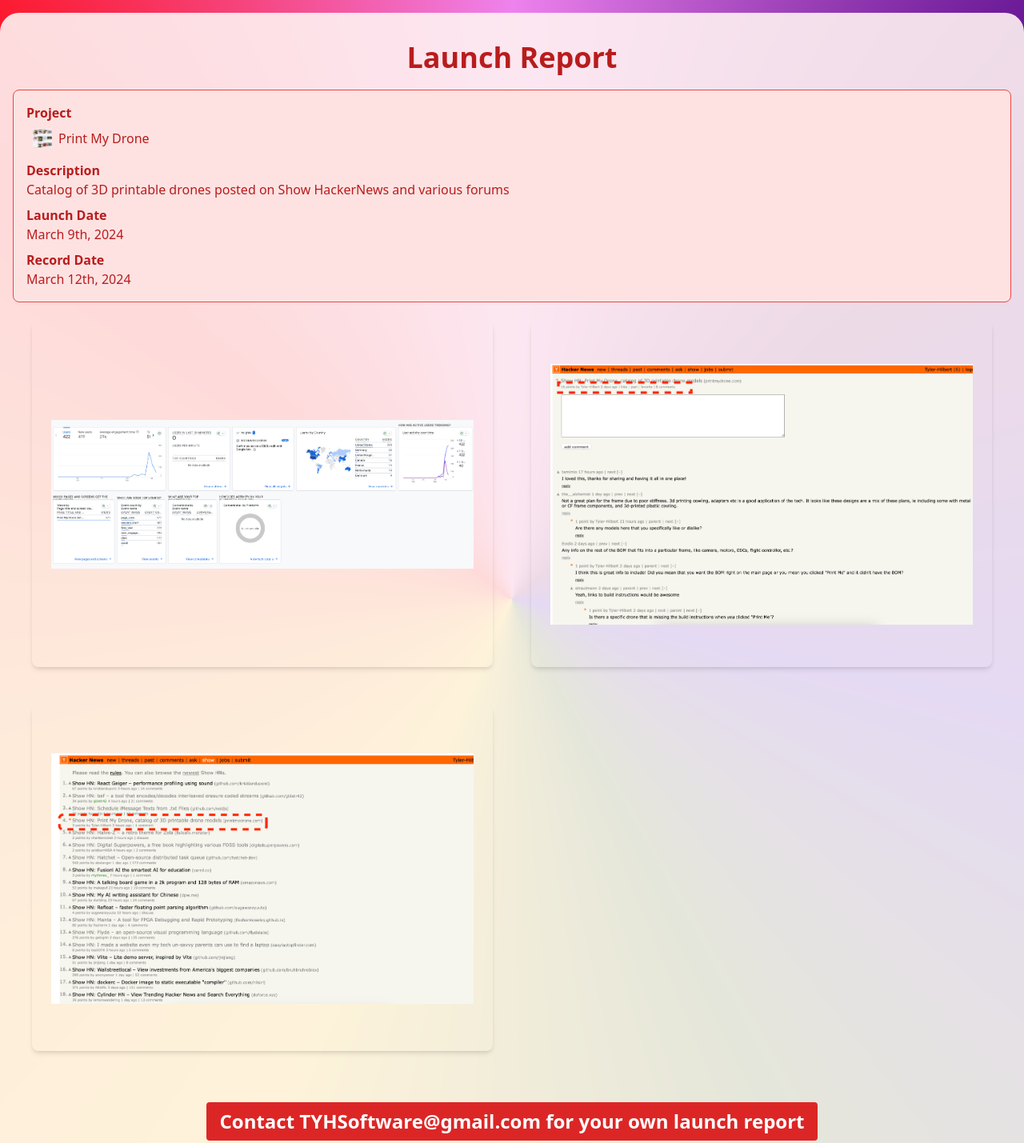
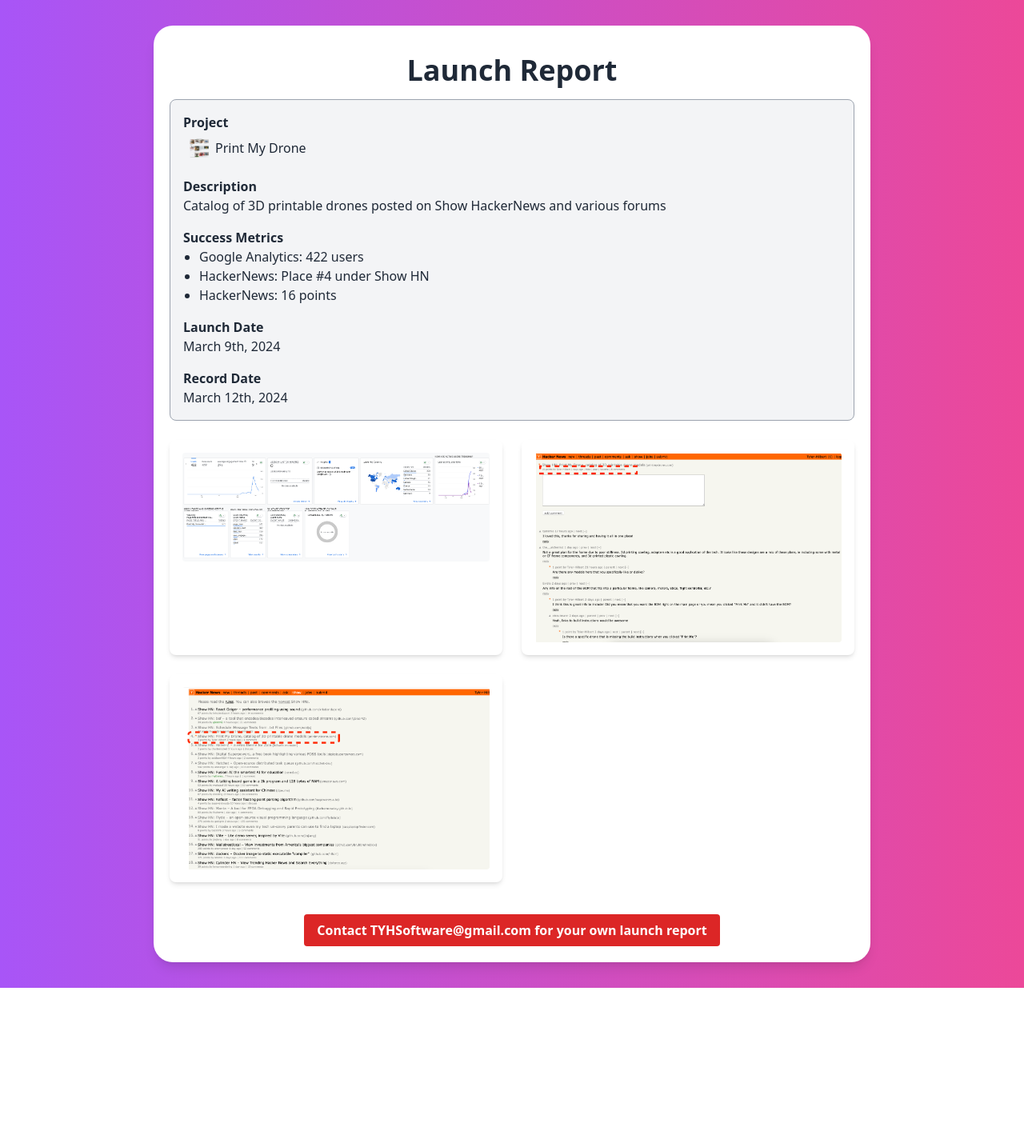
Before and after one commit to Tyler-Hilbert/launch-report, a plain HTML site: page index.html in a window 1280 px wide. Shown: the top 1429 px of the page at 80% size. After the commit the page ends 1235 px from the top, so only its background shows below. Drawn offline with Linux system fonts and the light colour scheme.

Commit message:
Tested with Grimoire

```diff
--- a/index.html
+++ b/index.html
@@ -1,85 +1,57 @@
 <!DOCTYPE html>
 <html lang="en">
 <head>
-    <!-- Website Title  -->
     <title>Launch Report -- Print My Drone</title>
-
-    <!-- CSS  -->
     <link href="output.css" rel="stylesheet">
     <link href="rainbow.css" rel="stylesheet">
-
-    <!-- Google tag (gtag.js) -->
     <script async src="https://www.googletagmanager.com/gtag/js?id=G-R6MB99NM27"></script>
     <script>
     window.dataLayer = window.dataLayer || [];
     function gtag(){dataLayer.push(arguments);}
     gtag('js', new Date());
-
     gtag('config', 'G-R6MB99NM27');
     </script>
-
-    <!--  meta -->
     <meta charset="UTF-8">
     <meta name="viewport" content="width=device-width, initial-scale=1.0">
 </head>
-
-
-<body class="rainbow-swirl">
-    <div class="bg-red-50 bg-opacity-90 rounded-3xl container mx-auto px-4 my-4 py-4">
-        <!-- Header -->
-        <h1 class="text-4xl font-bold text-center text-red-700 my-5">Launch Report</h1>
-
-        <!-- Collection Info -->
-        <div class="bg-red-100 border border-red-500 text-red-700 p-4 rounded-lg">
+<body class="bg-gradient-to-r from-purple-500 to-pink-500 min-h-screen flex flex-col">
+    <div class="max-w-4xl mx-auto p-5 bg-white rounded-3xl shadow-lg my-8">
+        <h1 class="text-4xl font-bold text-center text-gray-800 py-4">Launch Report</h1>
+        <div class="bg-gray-100 border border-gray-400 text-gray-800 p-4 rounded-lg mb-6">
             <p class="font-bold">Project</p>
-            <a href="https://printmydrone.com" class="flex items-center space-x-2 hover:bg-red-200 p-2 rounded">
-                <img src="PrintMyDrone.png" class="w-6 h-6">
+            <a href="https://printmydrone.com" class="flex items-center space-x-2 hover:bg-gray-200 p-2 rounded transition-colors duration-150 ease-in-out">
+                <img src="PrintMyDrone.png" alt="Print My Drone" class="w-6 h-6">
                 <p>Print My Drone</p>
             </a>
-            <p class="font-bold mt-2">Description</p>
+            <p class="font-bold mt-4">Description</p>
             <p>Catalog of 3D printable drones posted on Show HackerNews and various forums</p>
-            <p class="font-bold mt-2">Launch Date</p>
+            <p class="font-bold mt-4">Success Metrics</p>
+            <ul class="list-disc pl-5">
+                <li>Google Analytics: 422 users</li>
+                <li>HackerNews: Place #4 under Show HN</li>
+                <li>HackerNews: 16 points</li>
+            </ul>
+            <p class="font-bold mt-4">Launch Date</p>
             <p>March 9th, 2024</p>
-            <p class="font-bold mt-2">Record Date</p>
+            <p class="font-bold mt-4">Record Date</p>
             <p>March 12th, 2024</p>
         </div>
-
-
-        <!-- Data -->
-        <div class="grid md:grid-cols-2">
-            <div class="rounded-lg shadow-md p-6 m-6">
-                <img
-                    src="GoogleAnalytics.png"
-                    alt="Print My Drone Google Analytics"
-                    class="mx-auto w-auto h-96 object-scale-down rounded"
-                >
+        <div class="grid grid-cols-1 md:grid-cols-2 gap-6">
+            <div class="rounded-lg shadow-md p-4">
+                <img src="GoogleAnalytics.png" alt="Google Analytics" class="mx-auto w-full max-h-96 rounded">
             </div>
-
-            <div class="rounded-lg shadow-md p-6 m-6">
-                <img
-                    src="HackerNews.png"
-                    alt="Hacker News Post Print My Drone"
-                    class="mx-auto w-auto h-96 object-scale-down rounded"
-                >
+            <div class="rounded-lg shadow-md p-4">
+                <img src="HackerNews.png" alt="Hacker News Post" class="mx-auto w-full max-h-96 rounded">
             </div>
-
-            <div class="rounded-lg shadow-md p-6 m-6">
-                <img
-                    src="ShowHackerNews.png"
-                    alt="Show Hacker News Post Print My Drone spot #4"
-                    class="mx-auto w-auto h-96 object-scale-down rounded"
-                >
+            <div class="rounded-lg shadow-md p-4">
+                <img src="ShowHackerNews.png" alt="Show Hacker News Post" class="mx-auto w-full max-h-96 rounded">
             </div>
-
         </div>
-
-        <!-- Contact  -->
-        <div class="text-center my-10 text-2xl">
-            <a href="https://github.com/Tyler-Hilbert/launch-report" class="bg-red-600 hover:bg-red-700 text-white font-bold py-2 px-4 rounded inline-flex items-center justify-center">
+        <div class="text-center mt-10">
+            <a href="https://github.com/Tyler-Hilbert/launch-report" class="bg-red-600 hover:bg-red-700 text-white font-bold py-2 px-4 rounded inline-flex items-center justify-center transition-colors duration-150 ease-in-out">
                 Contact TYHSoftware@gmail.com for your own launch report
             </a>
         </div>
-
     </div>
 </body>
 </html>
```
Also changed, not shown: output.css.
